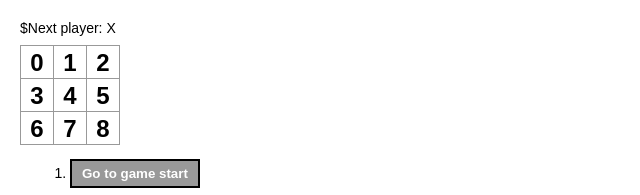
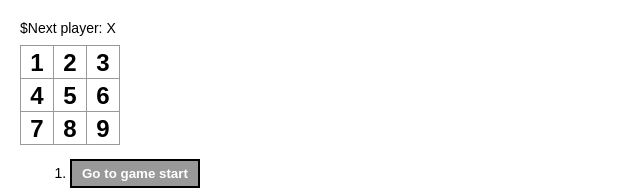
Before and after one commit to geunheejung/tic_tac_toe, a React (Create React App) app: page / in a window 1280 px wide. Shown: the top 195 px of the page, without its empty margins (0-640 px from the left). Built offline with nearby package versions, Linux system fonts and the light colour scheme.

Commit message:
보드 렌더링 방식 변경.

```diff
--- a/src/componets/Board/Presenter.jsx
+++ b/src/componets/Board/Presenter.jsx
@@ -1,38 +1,38 @@
 import { v4 as uuidv4 } from 'uuid';
 import Square from '../Sqaure';
 import './styles.css';
+
+
 
 const Board = ({
    squares,
    onClick
  }) => {
-  const renderSquare = (i) => {
-    return <Square
-      key={uuidv4()}
-      value={squares[i] || i}
-      onSqaureClick={() => onClick(i)}
-    />;
+  const renderSquare = () => {
+    const boardList = Array(3).fill(0);
+    let squareIndex = 0;
+
+    return boardList.map((row, x) => (
+      <div className="board-row" key={uuidv4()}>
+        {boardList.map((col) => {
+          squareIndex += 1;
+          return <Square
+            key={uuidv4()}
+            value={squares[squareIndex] || squareIndex}
+            onSqaureClick={() => onClick(squareIndex)}
+          />
+        })}
+      </div>
+    ))
   }
 
   return (
     <div>
-      <div className="board-row">
-        {renderSquare(0)}
-        {renderSquare(1)}
-        {renderSquare(2)}
-      </div>
-      <div className="board-row">
-        {renderSquare(3)}
-        {renderSquare(4)}
-        {renderSquare(5)}
-      </div>
-      <div className="board-row">
-        {renderSquare(6)}
-        {renderSquare(7)}
-        {renderSquare(8)}
-      </div>
+      {renderSquare()}
     </div>
   );
 }
 
+
+
 export default Board;
--- a/src/containers/Game/Container.jsx
+++ b/src/containers/Game/Container.jsx
@@ -32,22 +32,10 @@ class Game extends React.PureComponent {
     return history[step];
   }
 
-  get movesView() {
-    const { history } = this.state;
-    return history.map((step, move) => {
-      const desc = move ? `Go to move #${move}` : `Go to game start`;
-
-      return (
-        <li>
-          <button onClick={() => this.jumpTo(move)}>{desc}</button>
-        </li>
-      )
-    });
-  }
-
   handleMoveClick = step => this.setState({ step });
 
   changeHistoryTo = hIndex => {
+    debugger;
     const { history, step } = this.state;
     const { squares } = this.currentHistory;
 
```
